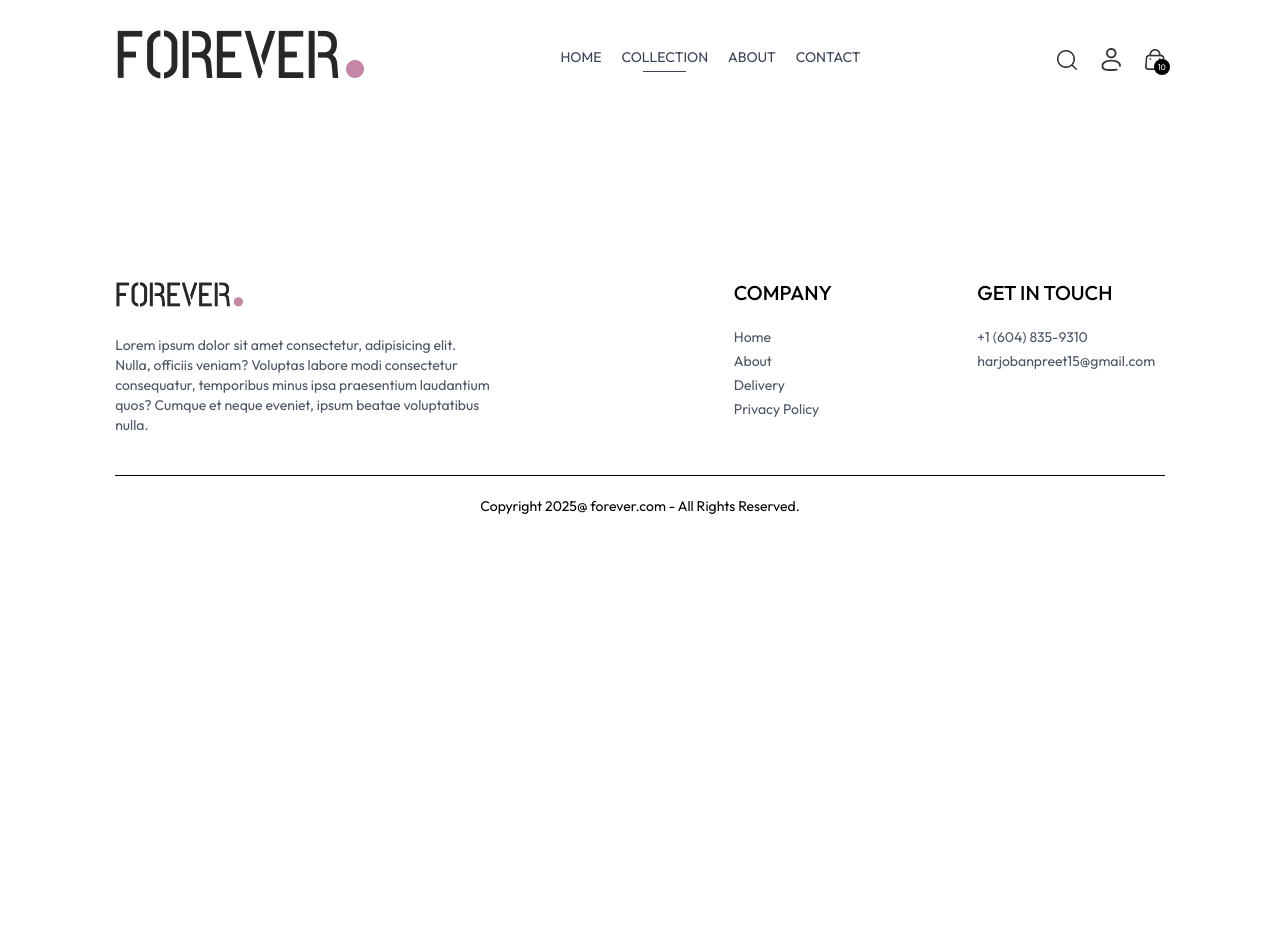
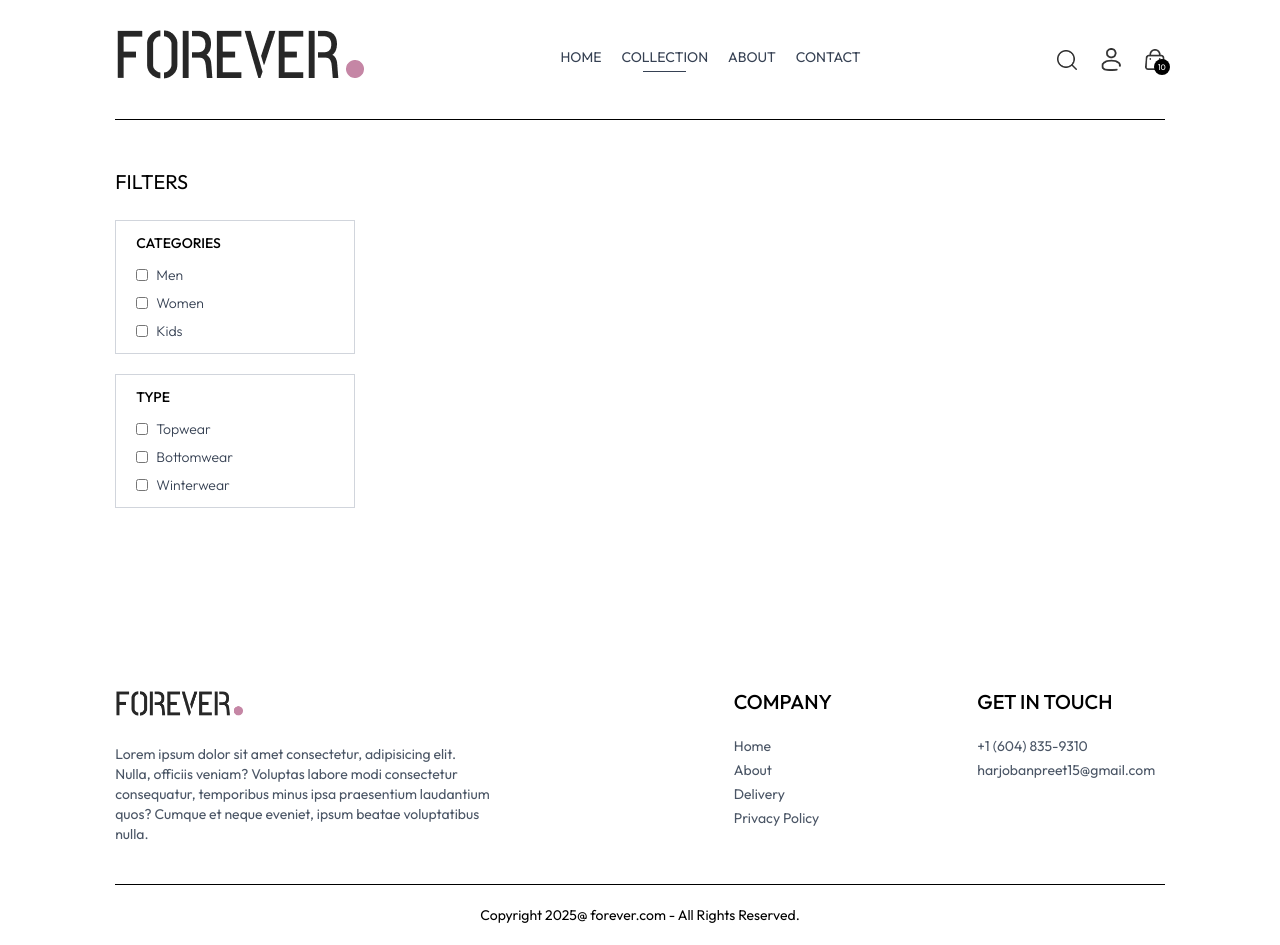
Before and after one commit to HarrySidhu1815/E-Commerce, a React (Vite) app in the folder frontend/: page /collection in a window 1280 px wide. Before the commit the page ends 800 px from the top, so only its background shows below. Built offline with nearby package versions, Linux system fonts and the light colour scheme.

Commit message:
filters added in collection page

```diff
--- a/frontend/src/pages/Collection.jsx
+++ b/frontend/src/pages/Collection.jsx
@@ -1,11 +1,58 @@
-import React from 'react'
+import React, { useState } from "react";
+import { assets } from "../assets/assets";
 
 const Collection = () => {
+  const [showFilter, setShowFilter] = useState(false);
+
   return (
-    <div>
+    <div className="flex flex-col sm:flex-row gap-1 sm:gap-10 pt-10 border-t">
+      {/* Filter Options */}
+      <div className="min-w-60">
+        <p onClick={() => {setShowFilter(!showFilter)}} className="my-2 text-xl flex items-center cursor-pointer gap-2">
+          FILTERS
+          <img src={assets.dropdown_icon} className={`h-3 sm:hidden ${showFilter ? 'rotate-90' : ''}`}/>
+        </p>
 
+        {/* Category Filters */}
+        <div className={`border border-gray-300 pl-5 py-3 mt-6 ${showFilter ? "" : "hidden"} sm:block`}>
+          <p className="mb-3 text-sm font-medium">CATEGORIES</p>
+          <div className="flex flex-col gap-2 text-sm font-light text-gray-700">
+            <p className="flex gap-2">
+              <input className="w-3" type="checkbox" value={"Men"} /> Men
+            </p>
+            <p className=" flex gap-2">
+              <input className="w-3" type="checkbox" value={"Women"} /> Women
+            </p>
+            <p className="flex gap-2">
+              <input className="w-3" type="checkbox" value="Kids" /> Kids
+            </p>
+          </div>
+        </div>
+
+          {/* SubCategory Filter */}
+        <div
+          className={`border border-gray-300 pl-5 py-3 my-5 ${
+            showFilter ? "" : "hidden"
+          } sm:block`}
+        >
+          <p className="mb-3 text-sm font-medium">TYPE</p>
+          <div className="flex flex-col gap-2 text-sm font-light text-gray-700">
+            <p className="flex gap-2">
+              <input className="w-3" type="checkbox" value={"Topwear"} /> Topwear
+            </p>
+            <p className=" flex gap-2">
+              <input className="w-3" type="checkbox" value={"Bottomwear"} /> Bottomwear
+            </p>
+            <p className="flex gap-2">
+              <input className="w-3" type="checkbox" value="Winterwear" /> Winterwear
+            </p>
+          </div>
+
+
+        </div>
+      </div>
     </div>
-  )
-}
+  );
+};
 
-export default Collection
+export default Collection;
```
